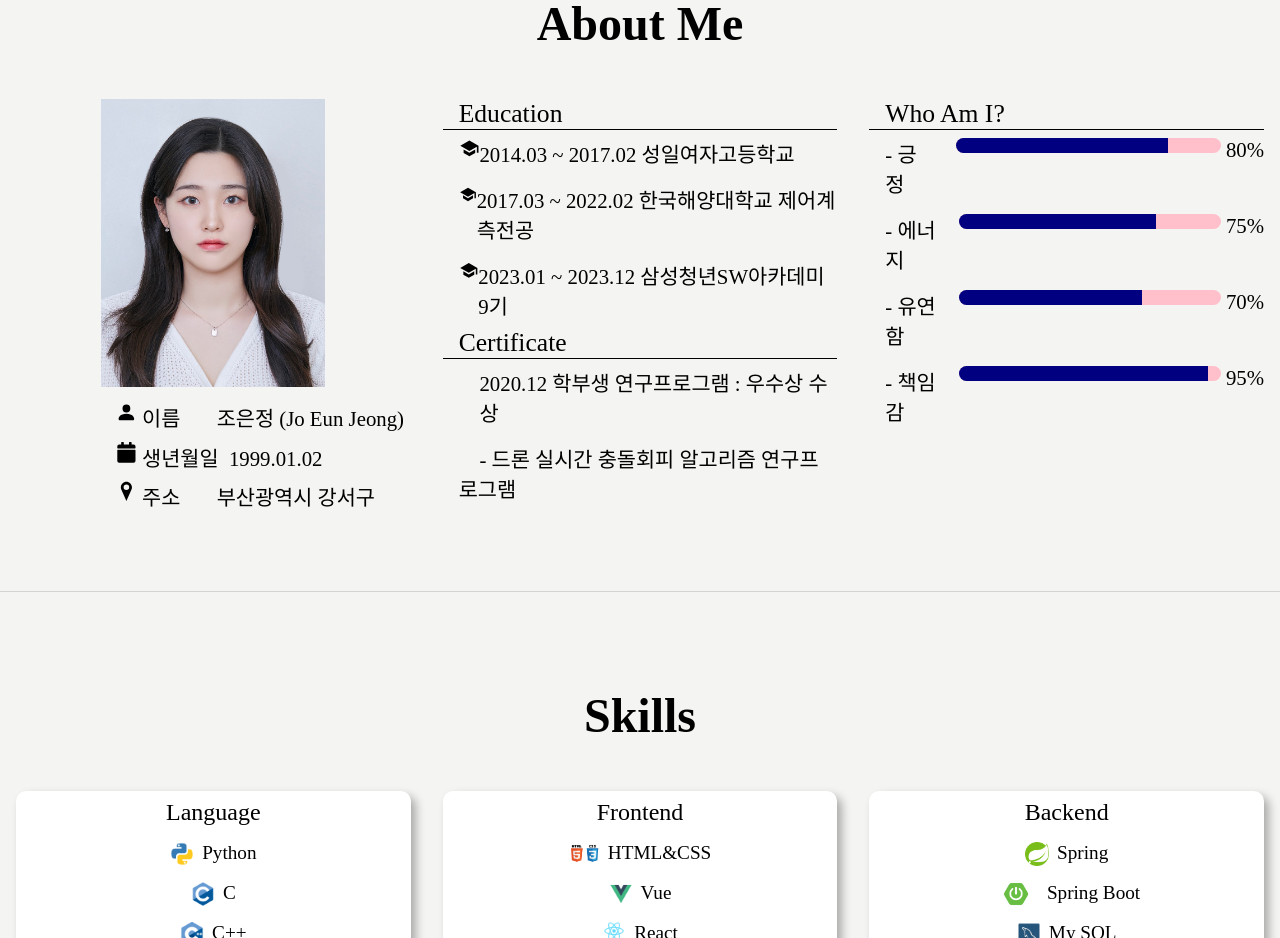
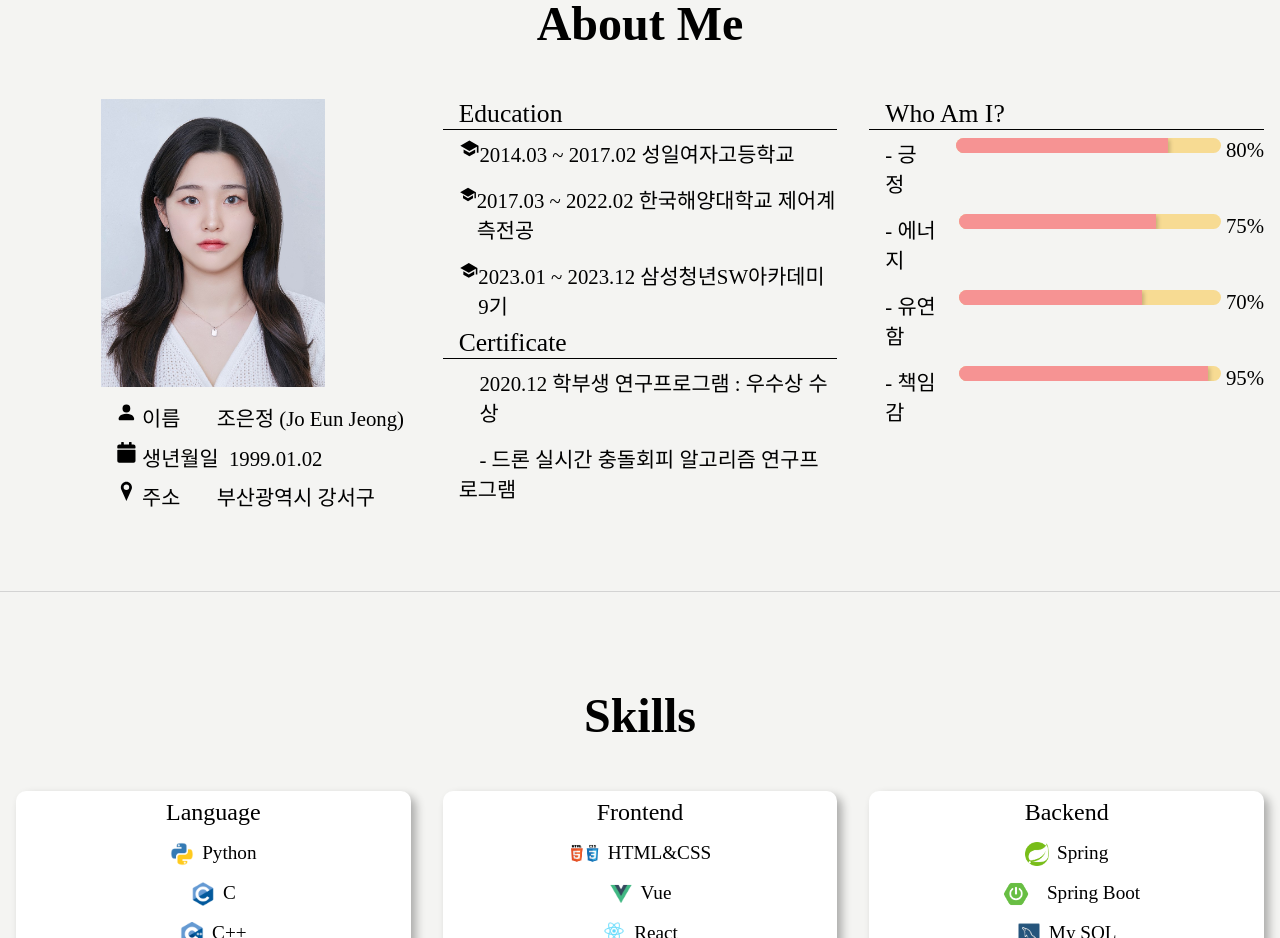
Before and after one commit to jeunjeong/jeunjeong.github.io, a React (Create React App) app: page / in a window 1280 px wide. Shown: the part 880-1818 px from the top of the page. Built offline with nearby package versions, Linux system fonts and the light colour scheme; some icons are missing; the HTML template or start-up script is replaced by a standard one; a web font is replaced by a local one.

Commit message:
:lipstick: feat : Modify progress bar color

```diff
--- a/src/About Me/progress_bar.tsx
+++ b/src/About Me/progress_bar.tsx
@@ -2,7 +2,7 @@ import React, { useEffect, useRef } from "react";
 import styled from "styled-components";
 
 const ProgressWrap = styled.div`
-	background: pink;
+	background: #f7db93;
 	margin: 0px 5px;
 	overflow: hidden;
 	position: relative;
@@ -16,7 +16,8 @@ const ProgressWrap = styled.div`
 `;
 
 const ProgressBar = styled.div`
-	background-color: navy;
+	box-shadow: 2px 2px 4px rgba(0, 0, 0, 0.2);
+	background-color: #f69393;
 	left: 0;
 	position: absolute;
 	top: 0;
```
